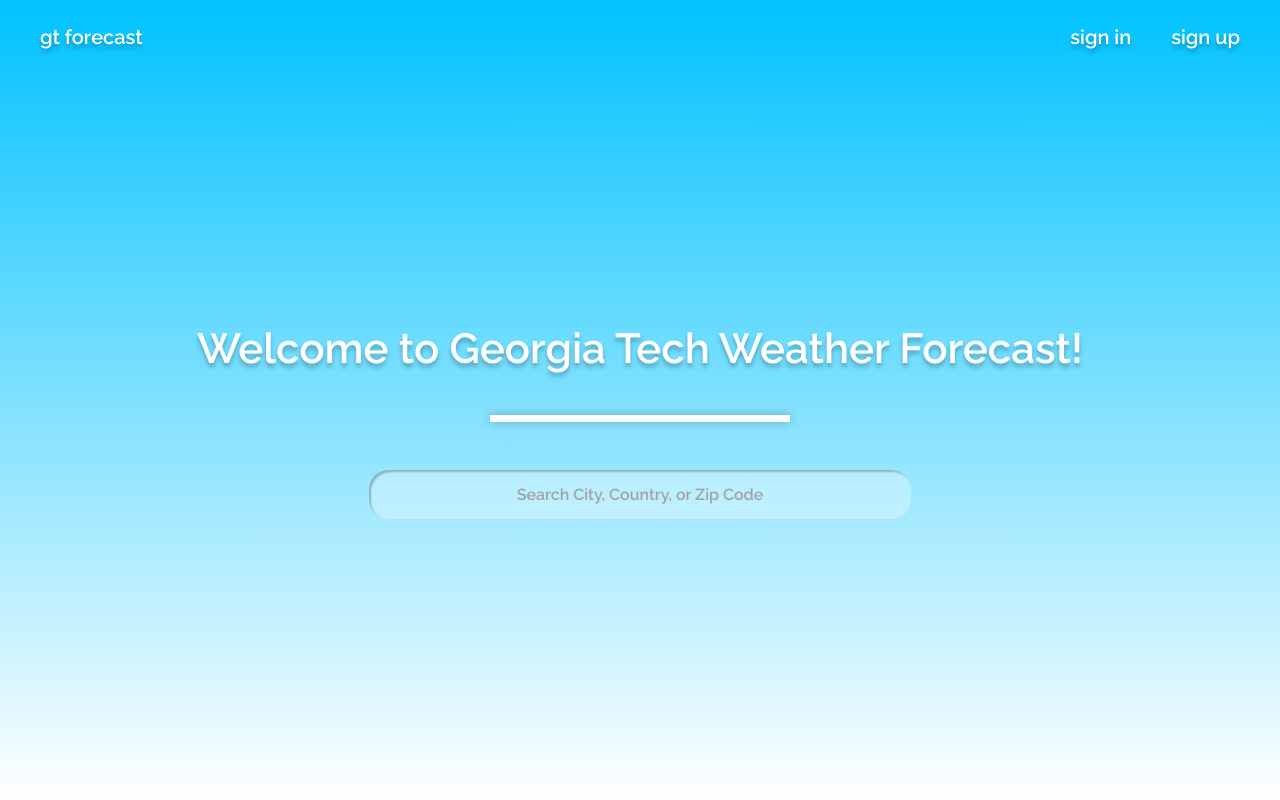
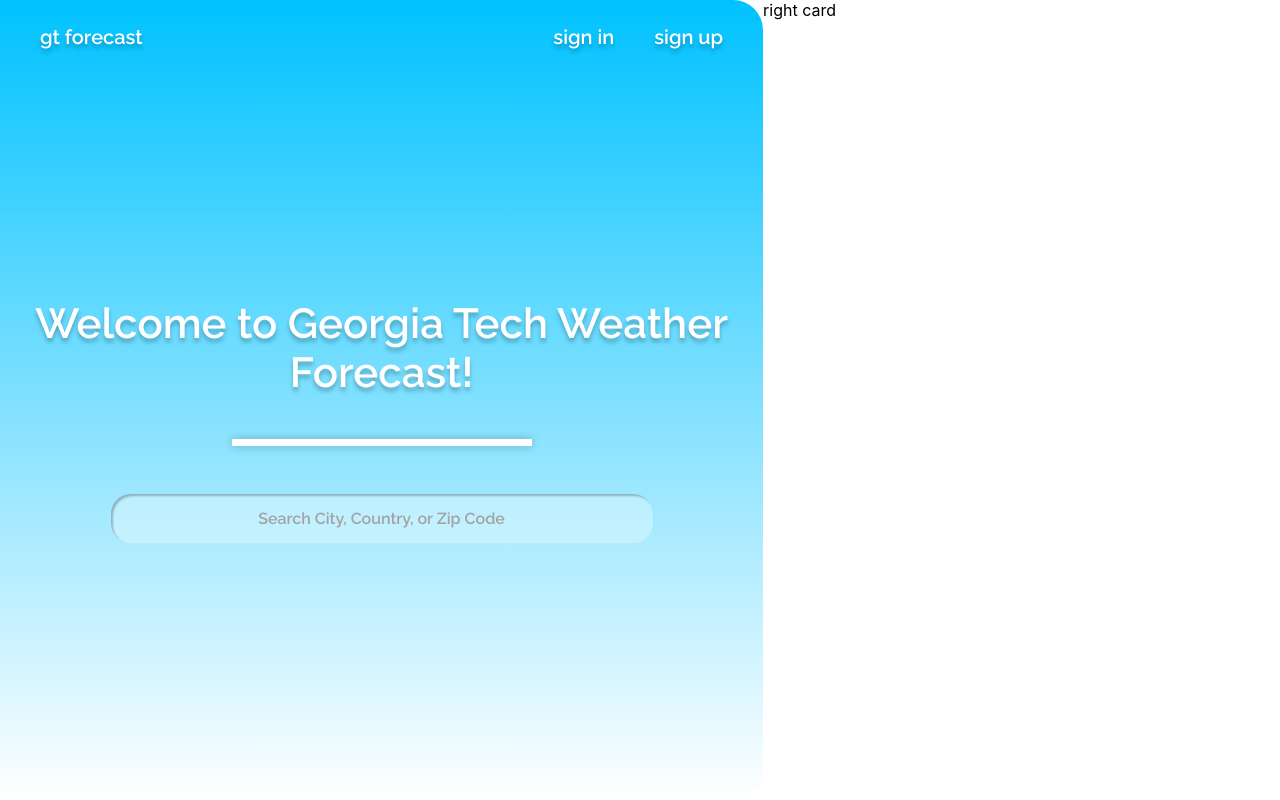
Before and after one commit to GTWeatherForcast/weather-client, a React (Create React App) app: page / in a window 1280 px wide. Built offline with nearby package versions, Linux system fonts and the light colour scheme; the HTML template or start-up script is replaced by a standard one.

Commit message:
Added border transition for signin/up cards

```diff
--- a/src/components/landing/Landing.js
+++ b/src/components/landing/Landing.js
@@ -1,19 +1,27 @@
 import styles from "./Landing.module.css";
 import { LocationSearch } from "../inputs/SearchBar"
-import { Outlet } from "react-router-dom"
+import { Outlet, Link } from "react-router-dom"
 
 export default function LandingPage() {
   return (
-    <div className={`${styles.landingBody}`}>
+    <div className={styles.landingRoot}>
+      {/* <div className={styles.cardLeft}>
+        left card
+      </div> */}
+
+      {/* ${styles.shiftForRight} ${styles.shiftForLeft} */}
+      <div className={`${styles.landingBody} ${styles.shiftForRight}`}>
+        <div className={styles.landingNav}>
           <nav className={`${styles.mainNav} ${styles.textStyle}`}>
             <ol>
-          <li><a href=".">gt forecast</a></li>
+              <li><Link to=".">gt forecast</Link></li>
             </ol>
             <ol>
-          <li><a href="./login">sign in</a></li>
-          <li><a href="./signup">sign up</a></li>
+              <li><Link to="./login">sign in</Link></li>
+              <li><Link to="./signup">sign up</Link></li>
             </ol>
           </nav>
+        </div>
 
         <div id={styles["content-container"]}>
           <p id={styles["welcome"]} className={`${styles.center} ${styles.textStyle}`}>
@@ -25,5 +33,10 @@
         {/* todo: change classes to reflect whether it is signup or login page so we can move stuff around */}
         <Outlet />
       </div>
+
+      <div className={styles.cardRight}>
+        right card
+      </div>
+    </div>
   );
 }
--- a/src/components/landing/Landing.module.css
+++ b/src/components/landing/Landing.module.css
@@ -1,12 +1,7 @@
 @import url('https://fonts.googleapis.com/css2?family=Raleway:wght@600&display=swap');
 
-.landingBody {
-    background-image: linear-gradient(180deg, #00C2FF 0%, rgba(74, 129, 180, 0.00) 100%);
-    color: white;
-    height: 100vh;
-    background-color: white;
-    background-repeat: no-repeat;
-    background-size: auto auto;
+.landingRoot {
+    display: flex;
 }
 
 /* default text style */
@@ -63,9 +58,13 @@
     flex-shrink: 0;
 }
 
-/* NAVIGATION */
+/** NAVIGATION */
 
 /* MAIN NAVBAR */
+.landingNav {
+    position: relative;
+}
+
 .mainNav {
     position: absolute;
     width: 100%;
@@ -91,3 +90,40 @@
     color: inherit;
     text-decoration: inherit;
 }
+
+/** Cards */
+
+.landingBody {
+    background-image: linear-gradient(180deg, #00C2FF 0%, rgba(74, 129, 180, 0.00) 100%);
+    color: white;
+    height: 100vh;
+    background-color: white;
+    background-repeat: no-repeat;
+    background-size: auto auto;
+    border-radius: 0;
+    /* transition: border-radius 0.5s; */
+    flex: 1 1 auto;
+}
+
+
+.shiftForRight {
+    border-bottom-right-radius: 30px;
+    border-top-right-radius: 30px;
+    transition: border-bottom-right-radius 0.5s, border-top-right-radius 0.5s;
+}
+
+.shiftForLeft {
+    border-bottom-left-radius: 30px;
+    border-top-left-radius: 30px;
+    transition: border-bottom-left-radius 0.5s, border-top-left-radius 0.5s;
+}
+
+.cardRight {
+    flex: 0 1 auto;
+    width: 600px;
+}
+
+.cardLeft {
+    flex: 0 1 auto;
+    width: 600px;
+}
```
Lines whose indentation alone changed are shown as unchanged.
